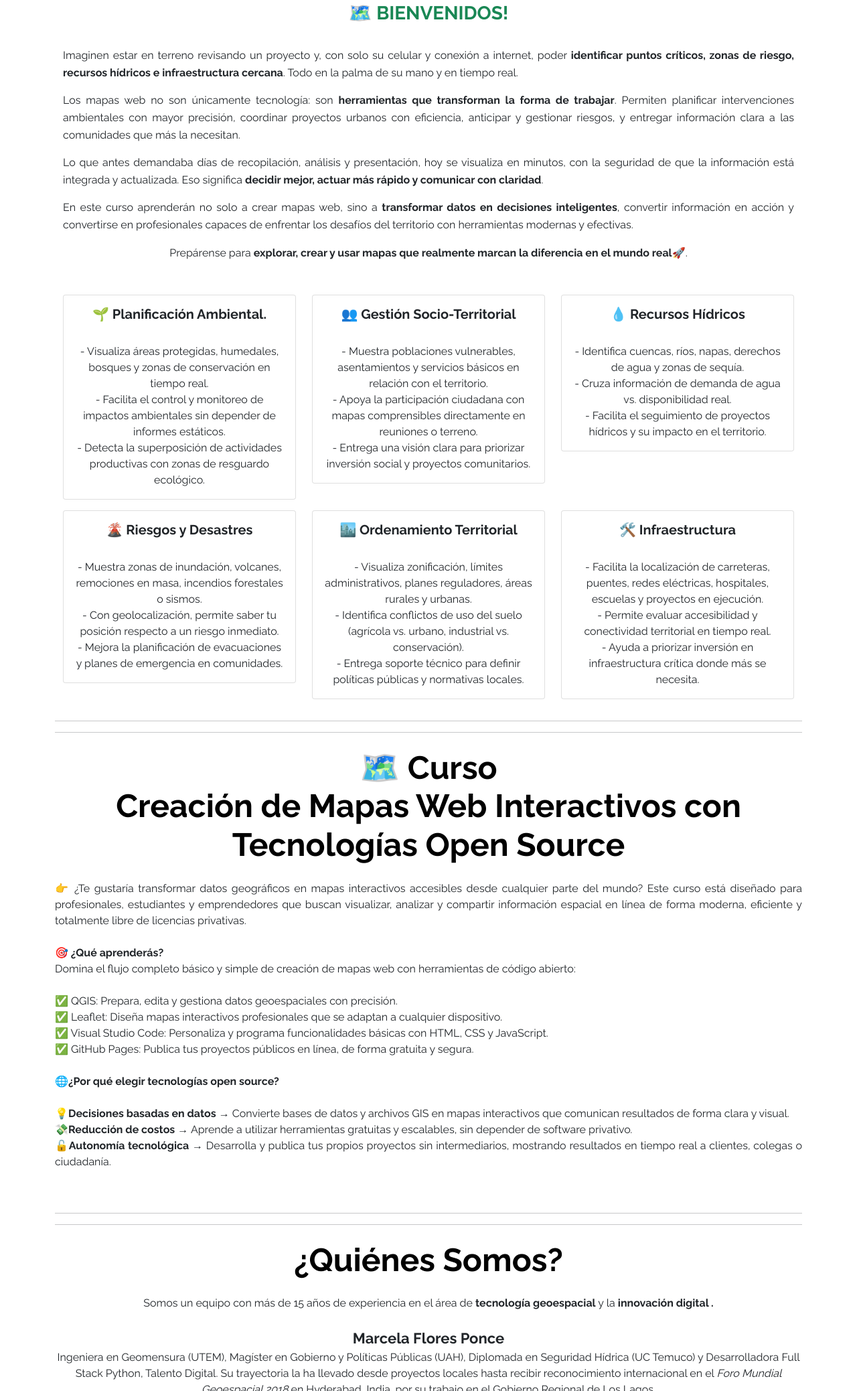
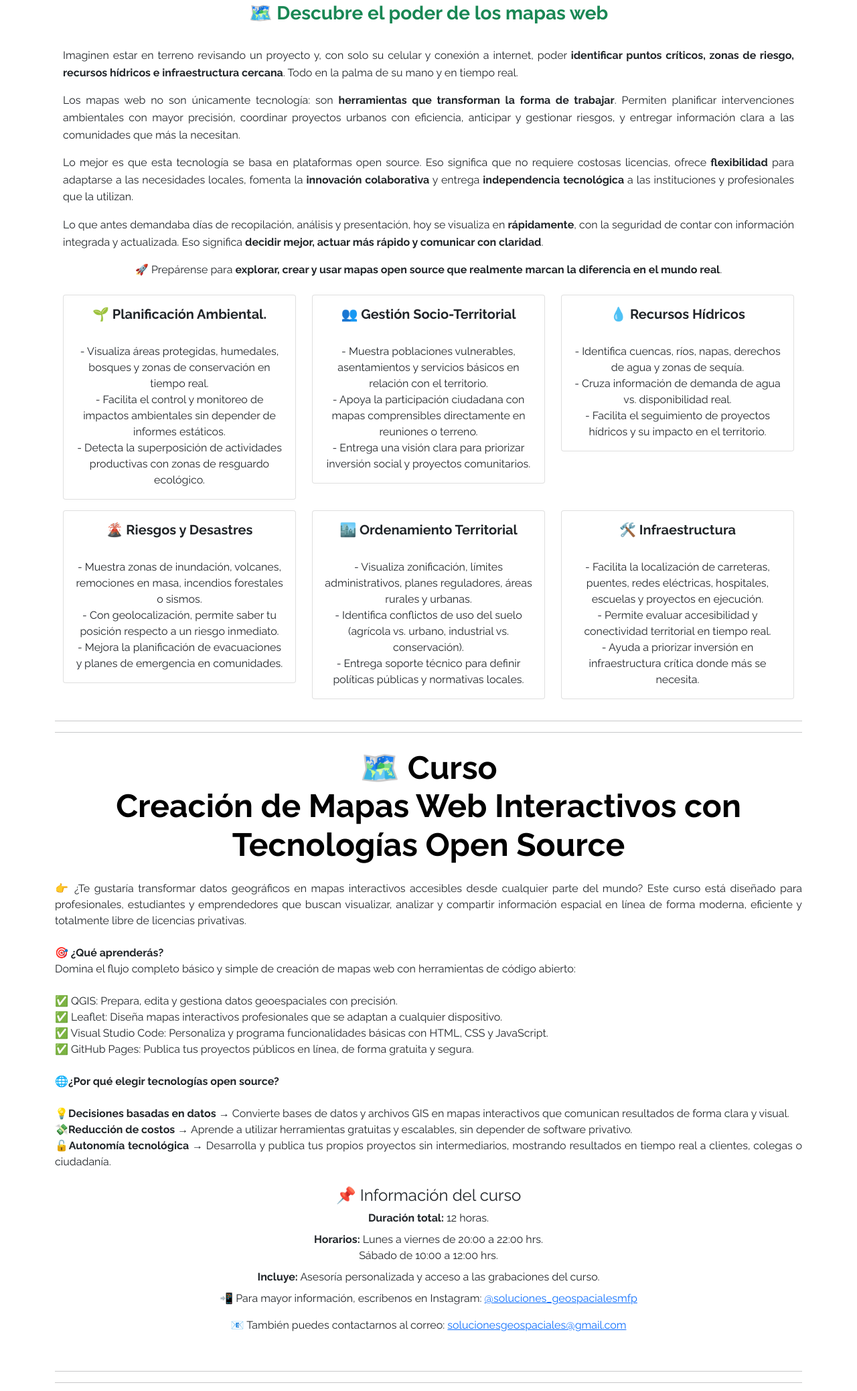
Before and after one commit to mflores49/web, a plain HTML site: page index.html in a window 1280 px wide. Shown: the part 723-2800 px from the top of the page at 67% size. Drawn offline with nearby package versions, Linux system fonts and the light colour scheme.

```diff
--- a/assets/css/style1.css
+++ b/assets/css/style1.css
@@ -70,3 +70,19 @@ body {
   line-height: 1.6;
   /* espacio entre líneas para mejor lectura */
 }
+
+
+
+
+.info-curso ul {
+  list-style: none;
+  /* quita los puntos */
+  padding-left: 0;
+  /* quita la sangría */
+  margin: 0;
+}
+
+.info-curso li {
+  margin-bottom: 0.5rem;
+  /* espacio entre ítems */
+}
--- a/index.html
+++ b/index.html
@@ -64,8 +64,9 @@
 
         <div class="container my-4">
             <div class="discurso">
-                <h3 class="fw-bold text-success text-center">🗺️ BIENVENIDOS!</h3><br>
-                <p>Imaginen estar en terreno revisando un proyecto y, con solo su celular y conexión a internet, poder
+                <h3 class="fw-bold text-success text-center">🗺️ Descubre el poder de los mapas web</h3><br>
+                <p>
+                    Imaginen estar en terreno revisando un proyecto y, con solo su celular y conexión a internet, poder
                     <strong>identificar puntos críticos, zonas de riesgo, recursos hídricos e infraestructura
                         cercana</strong>.
                     Todo en la palma de su mano y en tiempo real.
@@ -77,24 +78,24 @@
                     eficiencia,
                     anticipar y gestionar riesgos, y entregar información clara a las comunidades que más la necesitan.
                 </p>
-
                 <p>
-                    Lo que antes demandaba días de recopilación, análisis y presentación, hoy se visualiza en minutos,
-                    con la seguridad
-                    de que la información está integrada y actualizada. Eso significa <strong>decidir mejor, actuar más
-                        rápido y comunicar con claridad</strong>.
+                    Lo mejor es que esta tecnología se basa en <span class="open-source">plataformas open source</span>.
+                    Eso significa que no requiere costosas licencias, ofrece <strong>flexibilidad</strong> para
+                    adaptarse a las
+                    necesidades locales, fomenta la <strong>innovación colaborativa</strong> y entrega
+                    <strong>independencia tecnológica</strong> a las instituciones y profesionales que la utilizan.
+                </p>
+                <p>
+                    Lo que antes demandaba días de recopilación, análisis y presentación, hoy se visualiza en
+                    <strong>rápidamente</strong>,
+                    con la seguridad de contar con información integrada y actualizada. Eso significa
+                    <strong>decidir mejor, actuar más rápido y comunicar con claridad</strong>.
+                </p>
+                <p class="text-center">
+                    🚀 Prepárense para <strong>explorar, crear y usar mapas open source que realmente marcan la
+                        diferencia en el mundo real</strong>.
                 </p>
 
-                <p>
-                    En este curso aprenderán no solo a crear mapas web, sino a <strong>transformar datos en decisiones
-                        inteligentes</strong>,
-                    convertir información en acción y convertirse en profesionales capaces de enfrentar los desafíos del
-                    territorio
-                    con herramientas modernas y efectivas.
-                </p>
-                <p class="text-center">Prepárense para <strong>explorar, crear y usar mapas que realmente marcan la
-                        diferencia en el mundo
-                        real🚀</strong>.</p><br>
             </div>
             <section>
                 <div class="row">
@@ -215,6 +216,10 @@
             ✅ Visual Studio Code: Personaliza y programa funcionalidades básicas con HTML, CSS y JavaScript. <br>
             ✅ GitHub Pages: Publica tus proyectos públicos en línea, de forma gratuita y segura.<br>
             <br>
+
+
+
+
             <strong>🌐¿Por qué elegir tecnologías open source?<br></strong>
             <br>
 
@@ -225,6 +230,26 @@
             <strong>🔓Autonomía tecnológica</strong> → Desarrolla y publica tus propios proyectos sin intermediarios,
             mostrando resultados en tiempo real a clientes, colegas o ciudadanía.
         </p>
+
+        <div class="info-curso">
+            <h4>📌 Información del curso</h4>
+            <ul>
+                <li><strong>Duración total:</strong> 12 horas.</li>
+                <li><strong>Horarios:</strong> Lunes a viernes de 20:00 a 22:00 hrs. <br>
+                    Sábado de 10:00 a 12:00 hrs.</li>
+                <li><strong>Incluye:</strong> Asesoría personalizada y acceso a las grabaciones del curso.</li>
+            </ul>
+            <p>
+                📲 Para mayor información, escríbenos en Instagram:
+                <a href="https://www.instagram.com/soluciones_geoespacialesmfp?igsh=bnY4dzFkZjNuYzY2&utm_source=qr"
+                    target="_blank">@soluciones_geospacialesmfp</a>
+            </p>
+            <p>
+                📧 También puedes contactarnos al correo:
+                <a href="mailto:estandarsig@gmail.com">solucionesgeospaciales@gmail.com</a>
+            </p>
+        </div>
+
         <br>
         <hr>
         <hr>
@@ -248,8 +273,7 @@
         de decisiones.
         </p>
         <hr>
-        <hr>
-        <br>
+        <hr><br>
         <h3 class="display-5 text-black fw-bold ">Qué hacemos:</h3><br>
         <ul style="list-style: none; padding-left: 0; text-align: justify;">
             <li>🔹 Capacitación en creación de mapas web interactivos.</li>
```
